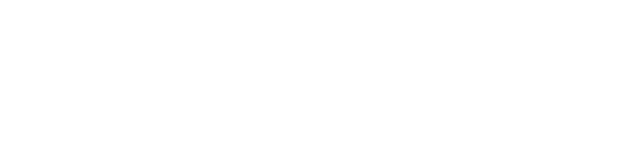
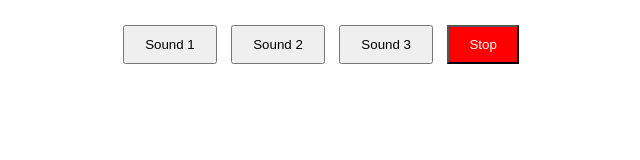
Before and after one commit to acciojob/Soundbar-Snoopyh34d, a website: page main.html in a window 1280 px wide. Shown: the whole page, without its empty margins (319-959 px from the left). Drawn offline with Linux system fonts and the light colour scheme.

Commit message:
created a submission

```diff
--- a/main.html
+++ b/main.html
@@ -1,16 +1,20 @@
 <!DOCTYPE html>
+<html lang="en">
+<head>
+    <meta charset="UTF-8">
+    <meta name="viewport" content="width=device-width, initial-scale=1.0">
+    <link rel="stylesheet" href="styles.css">
+    <title>Audio Player</title>
+</head>
+<body>
+    <div id="buttons">
+        <button class="btn" onclick="playSound('sound1.mp3')">Sound 1</button>
+        <button class="btn" onclick="playSound('sound2.mp3')">Sound 2</button>
+        <button class="btn" onclick="playSound('sound3.mp3')">Sound 3</button>
+        <!-- Add more buttons as needed -->
+        <button class="stop" onclick="stopAudio()">Stop</button>
+    </div>
 
-<html>
-
-<head>
-	<link rel="stylesheet" href="styles.css">
-</head>
-
-<body>
-	<!-- the entire body must be written by student -->
-    <script type="text/javascript" src="./script.js">
-</script>
-
+    <script src="script.js"></script>
 </body>
-
 </html>
--- a/script.js
+++ b/script.js
@@ -1 +1,16 @@
 //your JS code here. If required.
+let audio;
+
+function playSound(soundFileName) {
+    stopAudio(); // Stop any currently playing audio
+
+    audio = new Audio(`sounds/${soundFileName}`);
+    audio.play();
+}
+
+function stopAudio() {
+    if (audio) {
+        audio.pause();
+        audio.currentTime = 0;
+    }
+}
--- a/styles.css
+++ b/styles.css
@@ -1 +1,20 @@
 /*  your css code here. If applicable */
+body {
+    font-family: 'Arial', sans-serif;
+    text-align: center;
+}
+
+#buttons {
+    margin-top: 20px;
+}
+
+.btn, .stop {
+    padding: 10px 20px;
+    margin: 5px;
+    cursor: pointer;
+}
+
+.stop {
+    background-color: #FF0000; /* Red color for the stop button */
+    color: #FFFFFF; /* White text color for the stop button */
+}
```
